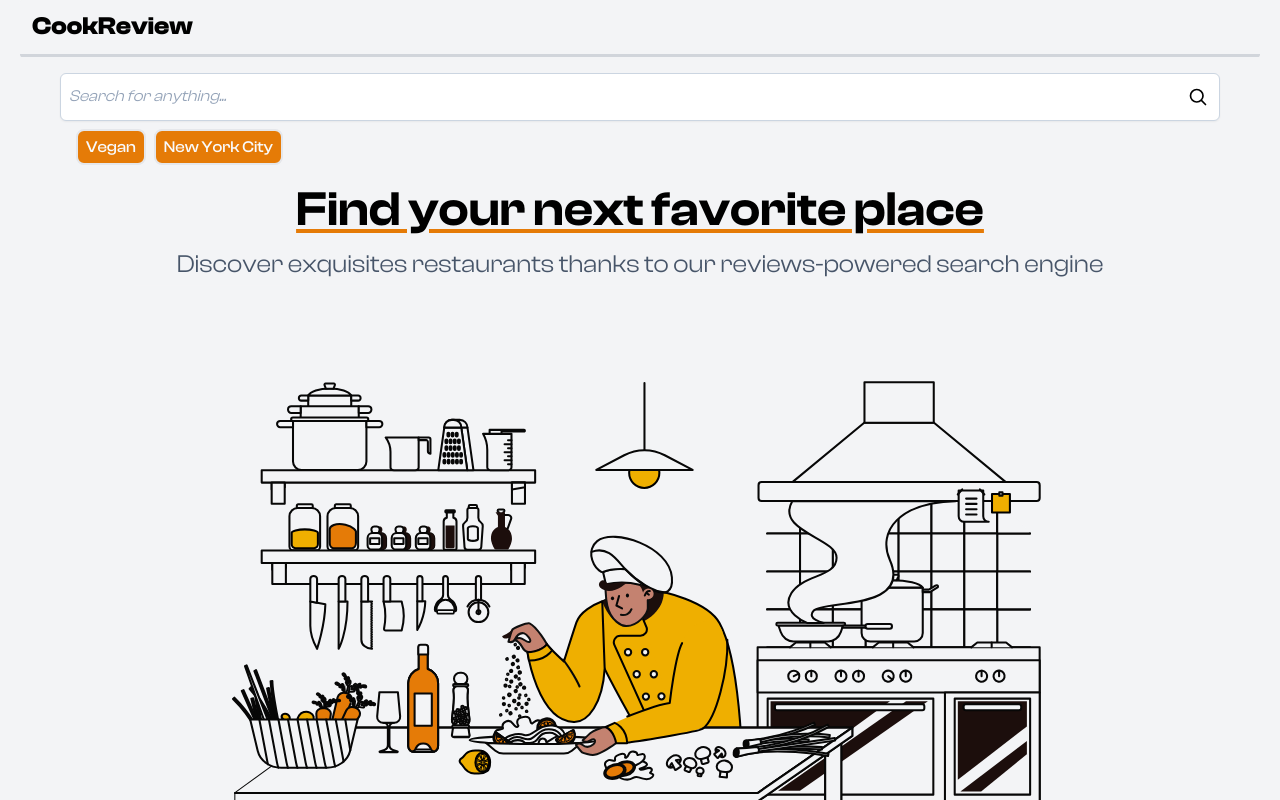
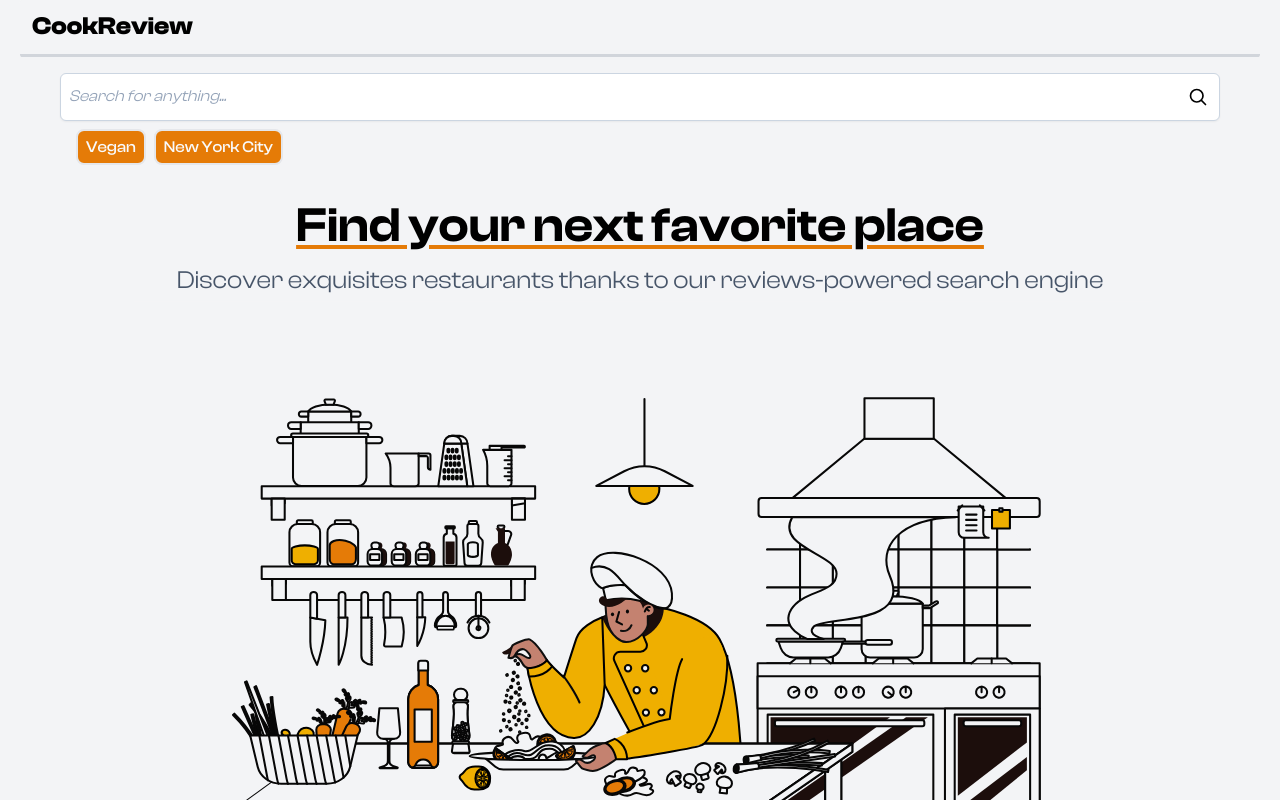
Before and after one commit to duranbe/restaurants-reviews, a React (Create React App) app in the folder frontend/: page / in a window 1280 px wide. Shown: the top 800 px of the page. Built offline with nearby package versions, Linux system fonts and the light colour scheme; a web font is replaced by a local one.

Commit message:
fix some stuf + prepare for NYC/Vegan options

```diff
--- a/frontend/src/App.js
+++ b/frontend/src/App.js
@@ -47,6 +47,7 @@ function App() {
 
   const [data, setData] = useState({ data: [] });
   const [isVegan, setVegan] = useState(false);
+  const [isNewYork, setNewYork] = useState(false);
 
   const [isLoading, setLoadingState] = useState(false);
   const [isLandingPage, setLandingPage] = useState(true);
@@ -54,6 +55,10 @@ function App() {
 
   function toggleVegan(element) {
     setVegan(element.target.checked);
+  }
+
+  function toggleNewYork(element) {
+    setNewYork(element.target.checked);
   }
 
   function handleKeyPress(e) {
@@ -77,6 +82,7 @@ function App() {
         params: {
           keyword: searchValue,
           vegan: isVegan,
+          nyc: isNewYork,
         }
       })
         .then(function (response) {
@@ -125,7 +131,7 @@ function App() {
            peer-checked:bg-gray-200 peer-checked:text-gray-900 peer-checked:border-slate-400">Vegan</label>
           </div>
           <div className="flex mx-1">
-            <input type="checkbox" id="choose-nyc" className="peer hidden" onChange={toggleVegan} />
+            <input type="checkbox" id="choose-nyc" className="peer hidden" onChange={toggleNewYork} />
             <label htmlFor="choose-nyc" className="select-none cursor-pointer rounded-lg border-1
             py-1 px-2 font-clash-medium transition-colors duration-100 ease-in-out
             bg-tangerine text-gray-50 text-m border-2
@@ -140,7 +146,7 @@ function App() {
         <div className='flex flex-col justify-center items-center'>
 
 
-          <div className='text-black font-clash-semibold text-5xl mx-8 mt- underline underline-offset-4 decoration-tangerine decoration-4' >
+          <div className='text-black font-clash-semibold text-5xl mx-8 mt-4 underline underline-offset-4 decoration-tangerine decoration-4' >
             <div>Find your next favorite place </div>
 
           </div>
```
